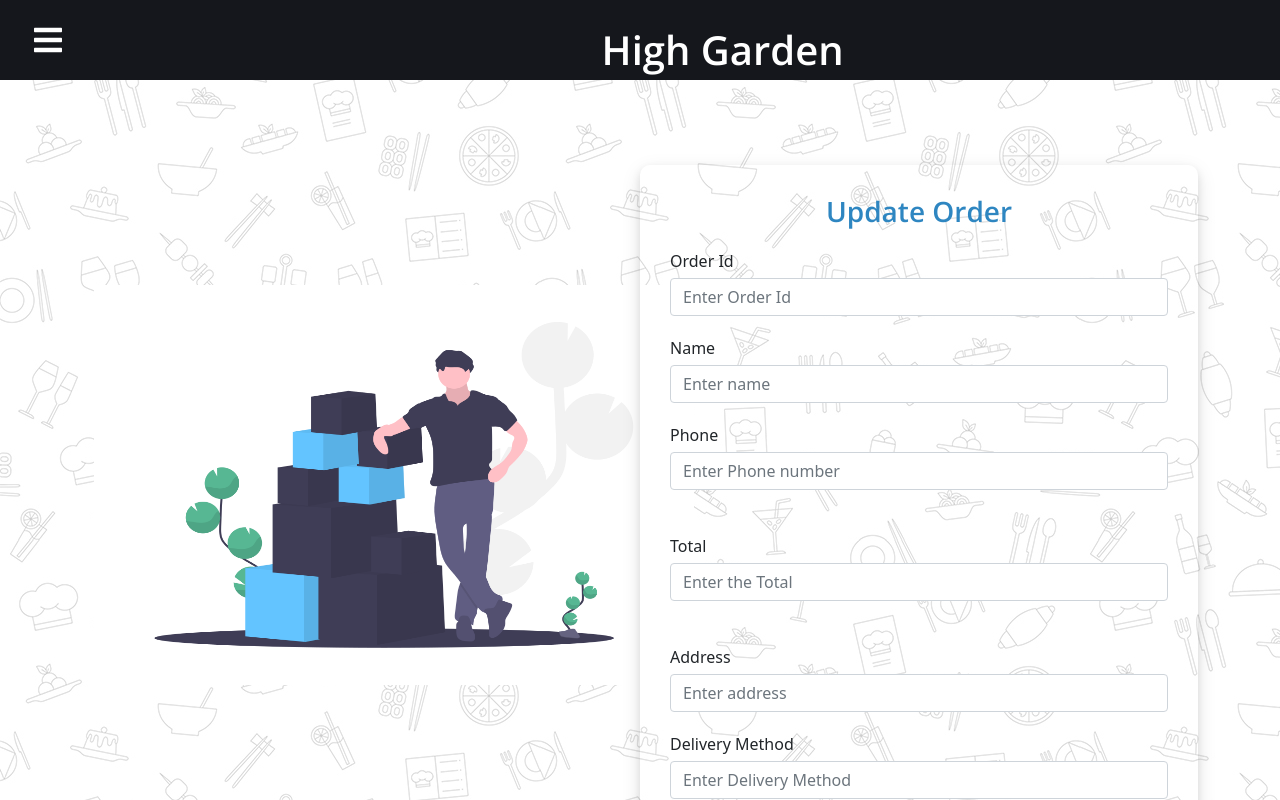
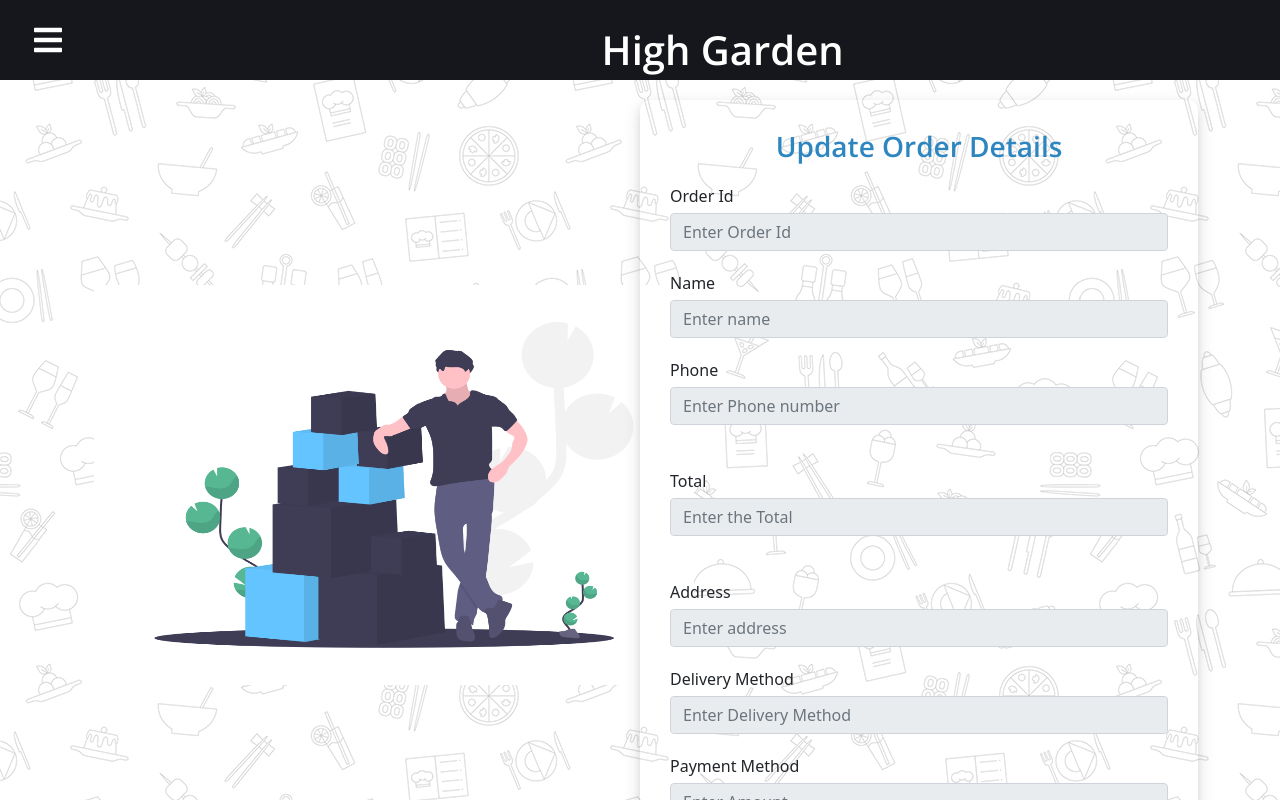
Before and after one commit to NuradhaWeerasinghe/Restaurent-Management-System, a React (Create React App) app in the folder client/: page /order/edit/1 in a window 1280 px wide. Shown: the top 800 px of the page. Built offline with nearby package versions, Linux system fonts and the light colour scheme; no server answers.

Commit message:
edit disabled

```diff
--- a/client/src/Components/Orders/editOrder.js
+++ b/client/src/Components/Orders/editOrder.js
@@ -144,7 +144,7 @@
 
                     <div className="col-6 shadowBox_order" >
                         <center>
-                            <h1 className="h3 mb-3 font-weight-normal">Update Order</h1>
+                            <h1 className="h3 mb-3 font-weight-normal">Update Order Details</h1>
                         </center>
                         <form onSubmit={this.onSubmit}>
                             <div className="form-group" style={{ marginBottom: '15px' }}>
@@ -152,6 +152,7 @@
                                 <input type="text"
                                     className="form-control"
                                     name="orderId"
+                                    disabled
                                     placeholder="Enter Order Id"
                                     value={this.state.orderId}
                                     onChange={this.handleInputChange} />
@@ -164,6 +165,7 @@
                                 <input type="text"
                                     className="form-control"
                                     name="name"
+                                    disabled
                                     placeholder="Enter name"
                                     value={this.state.name}
                                     onChange={this.handleInputChange} required />
@@ -173,6 +175,7 @@
                                 <input type="number"
                                     className="form-control"
                                     name="phone"
+                                    disabled
                                     placeholder="Enter Phone number"
                                     value={this.state.phone}
                                     onChange={this.handleInputChange} required />
@@ -185,6 +188,7 @@
                                 <input type="number"
                                     className="form-control"
                                     name="total"
+                                    disabled
                                     placeholder="Enter the Total"
                                     value={this.state.total}
                                     onChange={this.handleInputChange} />
@@ -197,6 +201,7 @@
                                 <input type="text"
                                     className="form-control"
                                     name="address"
+                                    disabled
                                     placeholder="Enter address"
                                     value={this.state.address}
                                     onChange={this.handleInputChange} required />
@@ -206,6 +211,7 @@
                                 <input type="text"
                                     className="form-control"
                                     name="deliveryMethod"
+                                    disabled
                                     placeholder="Enter Delivery Method"
                                     value={this.state.deliveryMethod}
                                     onChange={this.handleInputChange} />
@@ -216,6 +222,7 @@
                                     className="form-control"
                                     name="paymentMethod"
                                     placeholder="Enter Amount"
+                                    disabled
                                     value={this.state.paymentMethod}
                                     onChange={this.handleInputChange} />
                             </div>
@@ -225,6 +232,7 @@
                                     className="form-control"
                                     name="status"
                                     placeholder="Enter Amount"
+
                                     value={this.state.status}
                                     onChange={this.handleInputChange} >
                                         <option selected></option>
--- a/client/src/Components/style.css
+++ b/client/src/Components/style.css
@@ -21,7 +21,7 @@
   /* order and item css*/
 
 .shadowBox_order{
-    margin-top: 80px;
+    margin-top: 15px;
     padding:30px;
     border-radius: 10px;
     box-shadow: 0 4px 8px 0 rgba(0, 0, 0, 0.1), 0 6px 20px 0 rgba(0, 0, 0, 0.1);
```
